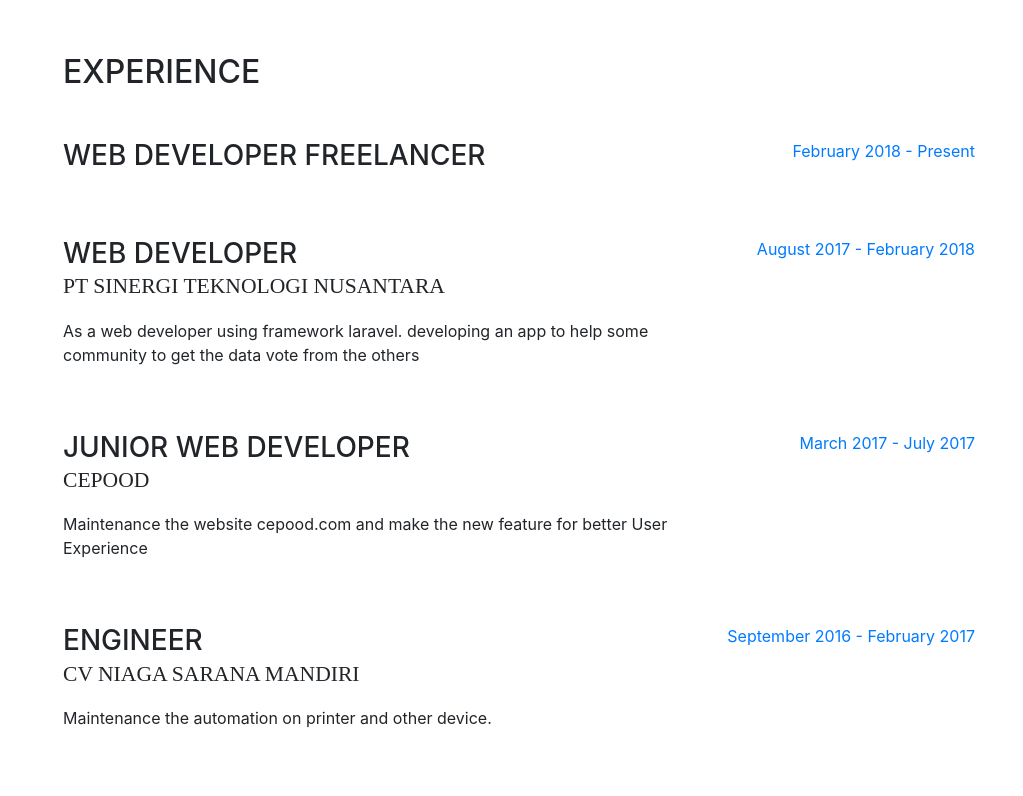
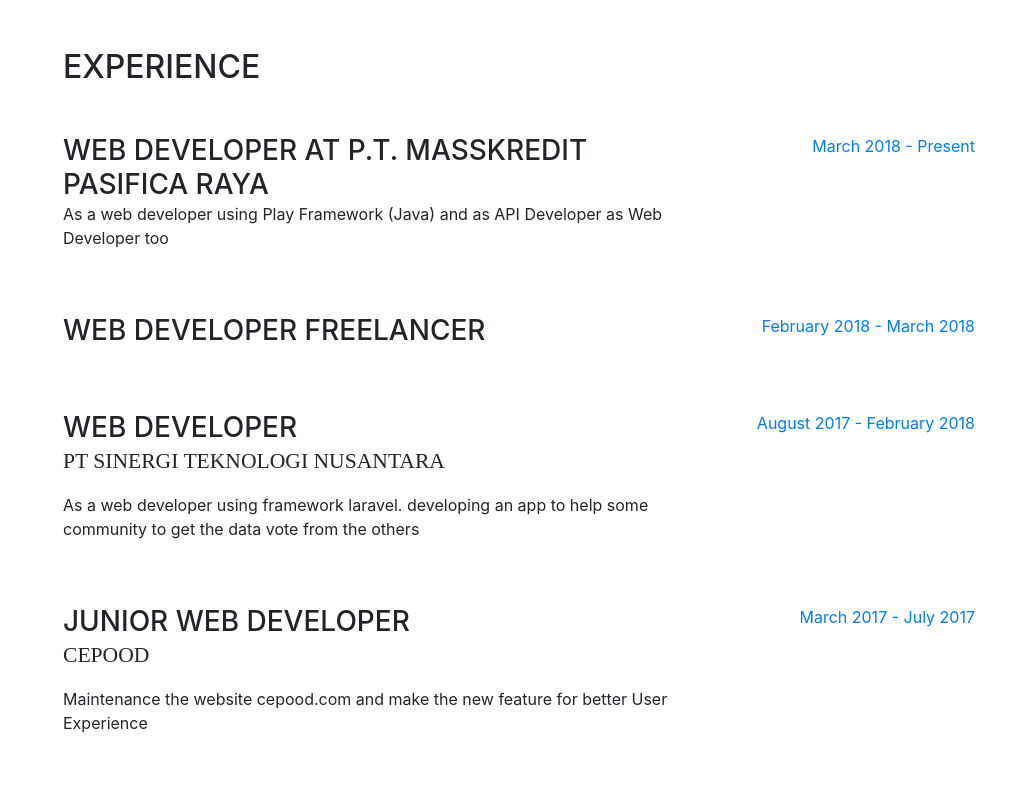
Before and after one commit to huzairuje/portfolio, a website with bundled scripts: page index.html in a window 1280 px wide. Shown: the part 800-1596 px from the top of the page, without its empty margins (257-1280 px from the left). Built offline with nearby package versions, Linux system fonts and the light colour scheme; a web font is replaced by a local one.

Commit message:
add experience

```diff
--- a/index.html
+++ b/index.html
@@ -115,12 +115,23 @@
 
           <div class="resume-item d-flex flex-column flex-md-row mb-5">
             <div class="resume-content mr-auto">
+              <h3 class="mb-0">Web Developer at P.T. MassKredit Pasifica Raya</h3>
+              <!-- <div class="subheading mb-3">Intelitec Solutions</div> -->
+              <p>As a web developer using Play Framework (Java) and as API Developer as Web Developer too</p>
+            </div>
+            <div class="resume-date text-md-right">
+              <span class="text-primary">March 2018 - Present</span>
+            </div>
+          </div>
+
+          <div class="resume-item d-flex flex-column flex-md-row mb-5">
+            <div class="resume-content mr-auto">
               <h3 class="mb-0">Web Developer Freelancer</h3>
               <!-- <div class="subheading mb-3">Intelitec Solutions</div> -->
               <p></p>
             </div>
             <div class="resume-date text-md-right">
-              <span class="text-primary">February 2018 - Present</span>
+              <span class="text-primary">February 2018 - March 2018</span>
             </div>
           </div>
 
```
